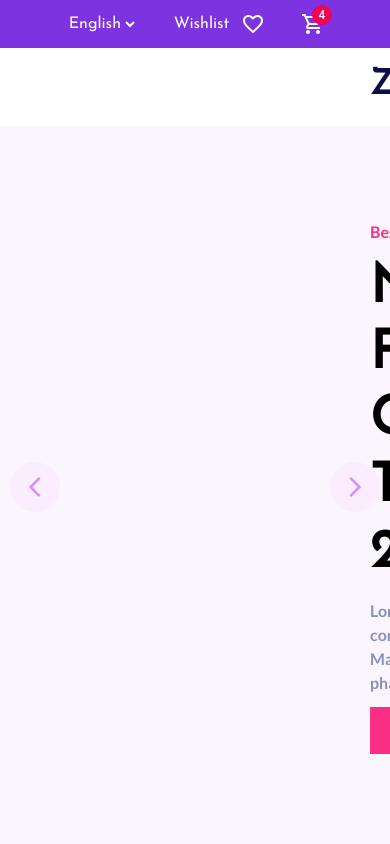
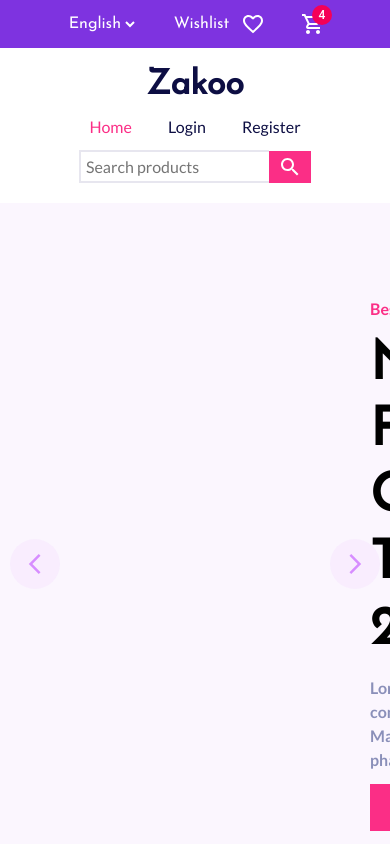
Before and after one commit to idnzozkan/zakoo, a React (Create React App) app: page / in a window 390 px wide. Shown: the top 844 px of the page. Built offline with nearby package versions, Linux system fonts and the light colour scheme.

Commit message:
Make Navbar component responsive for the x-small size

```diff
--- a/src/components/Navbar.jsx
+++ b/src/components/Navbar.jsx
@@ -1,6 +1,7 @@
 import React from 'react'
 import styled from 'styled-components'
 import { Search } from '@material-ui/icons'
+import { xsmall } from '../responsive'
 
 const Navbar = () => {
     return (
@@ -16,7 +17,7 @@ const Navbar = () => {
                 </Center>
                 <Right>
                     <SearchContainer>
-                        <Input />
+                        <Input placeholder="Search products" />
                         <SearchIconContainer>
                             <Search />
                         </SearchIconContainer>
@@ -30,12 +31,16 @@ const Navbar = () => {
 const Container = styled.div`
     height: 78px;
     background: #fff;
+
+    ${xsmall({ height: 'fit-content' })}
 `
 
 const Wrapper = styled.div`
     display: flex;
     align-items: center;
     padding: 20px 370px;
+
+    ${xsmall({ padding: '20px 0', flexDirection: 'column' })}
 `
 
 const Left = styled.div`
@@ -55,6 +60,8 @@ const Logo = styled.h1`
 const Center = styled.div`
     display: flex;
     flex: 2;
+
+    ${xsmall({ flex: 1, margin: '14px 0' })}
 `
 
 const MenuItem = styled.div`
@@ -62,6 +69,8 @@ const MenuItem = styled.div`
     font-size: 16px;
     margin-right: 36px;
     cursor: pointer;
+
+    ${xsmall({ margin: '0 18px' })}
 `
 
 const Right = styled.div`
```
